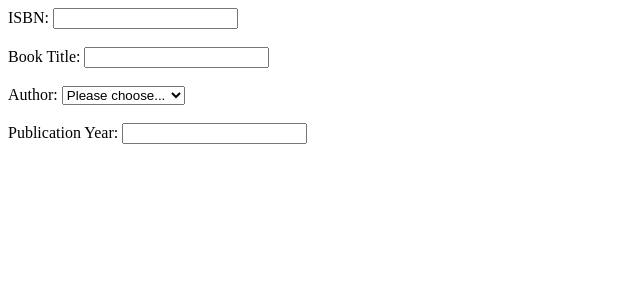
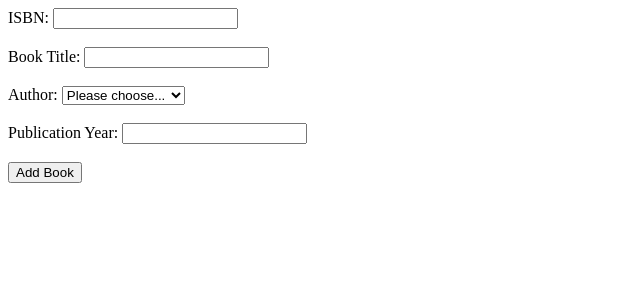
Before and after one commit to JuliaRoughley/Book-Alchemy, a Flask app: page /add_book in a window 1280 px wide. Shown: the top 300 px of the page, without its empty margins (0-640 px from the left). Run offline with Flask 3, Linux system fonts and the light colour scheme.

Commit message:
the add authors and add books routes are both working as expected

```diff
--- a/app.py
+++ b/app.py
@@ -54,19 +54,20 @@
 @app.route("/add_book", methods=["POST"])
 def add_book_post():
 
-    name = request.form['name']
-    birthdate = datetime.date.fromisoformat(request.form['birthdate'])
-    date_of_death = datetime.date.fromisoformat(request.form['date_of_death'])
+    isbn = request.form['isbn']
+    title = request.form['title']
+    publication_year = int(request.form['publication_year'])
+    author_id = request.form['author_id']
 
     try:
-        new_author = data_models.Author(
-            name=name, birth_date=birthdate, date_of_death=date_of_death)
-        data_models.db.session.add(new_author)
+        new_book = data_models.Book(
+            isbn=isbn, title=title, publication_year=publication_year, author_id=author_id)
+        data_models.db.session.add(new_book)
         data_models.db.session.commit()
     except Exception as ex:
-        return render_template("add_author.html", message="Can't add this Author!")
+        return render_template("add_book.html", message="Can't add this Book!")
 
-    return render_template("add_author.html", message="Author added!")
+    return render_template("add_book.html", message="Book added!")
 
 
 if __name__ == "__main__":
--- a/templates/add_book.html
+++ b/templates/add_book.html
@@ -17,7 +17,7 @@
   <label for="title">Book Title:</label>
   <input type="text" id="title" name="title" required><br><br>
 
-  <label for="author">Author:</label>
+  <label for="author_id">Author:</label>
   {% if authors %}
   <select id="author" name="author_id" required>
     <option value="-1">Please choose...</option>
@@ -33,7 +33,7 @@
   <label for="publication_year">Publication Year:</label>
   <input type="text" id="publication_year" name="publication_year" required><br><br>
 
-
+  <input type="submit" value="Add Book">
   </form>
 
   </body>
```
Also changed, not shown: Data/library.sqlite.
